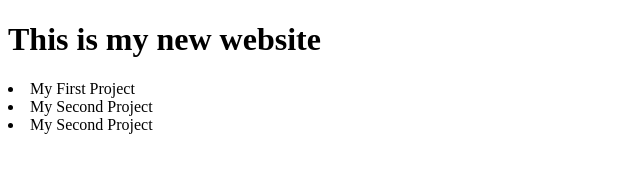
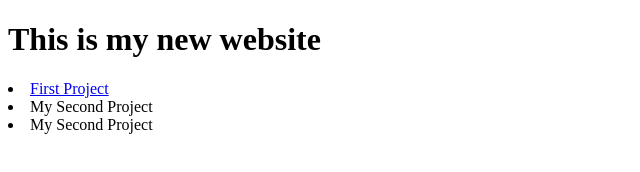
Before and after one commit to KenA99/My-Website, a plain HTML site: page index.html in a window 1280 px wide. Shown: the whole page, without its empty margins (0-640 px from the left). Drawn offline with Linux system fonts and the light colour scheme.

Commit message:
adding href to new page

```diff
--- a/index.html
+++ b/index.html
@@ -9,7 +9,7 @@
 <body>
     <h1>This is my new website</h1>
    <div>
-        <li>My First Project</li>
+        <li><a href="global_oilseed_project.html">First Project</a></li>
         <li>My Second Project</li>
         <li>My Second Project</li>
    </div>
```
